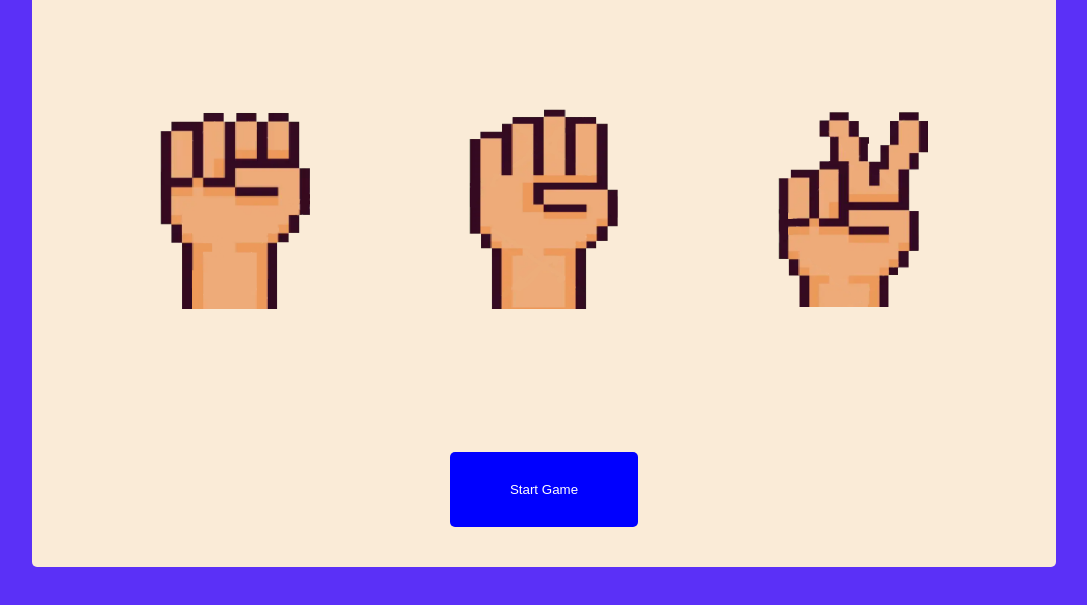
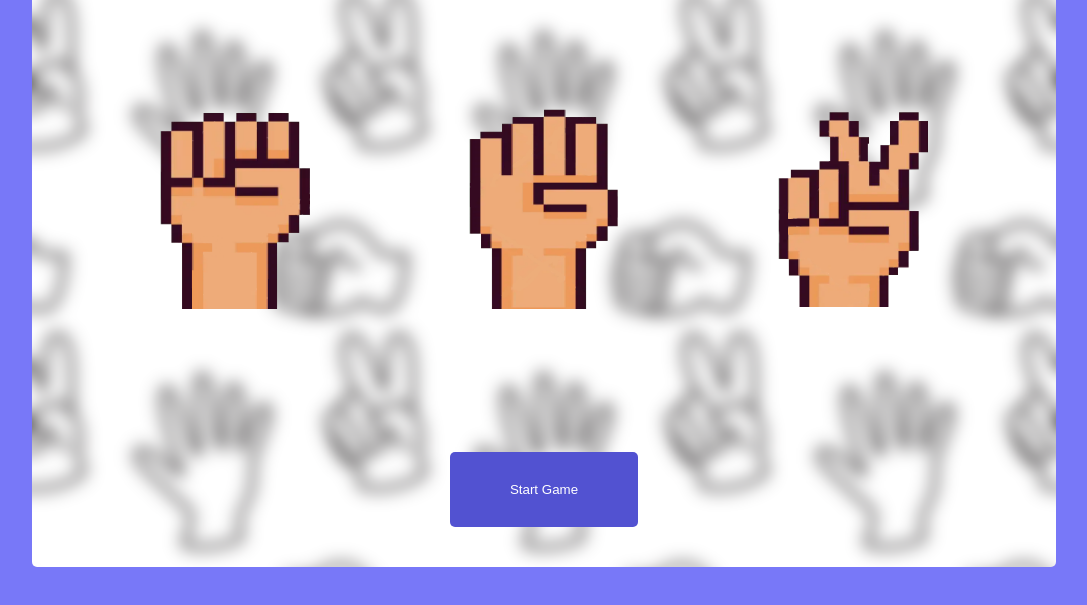
Before and after one commit to sshrxt/RockPaperScissors, a plain HTML site: page index.html in a window 1280 px wide. Shown: the part 153-758 px from the top of the page, without its empty margins (96-1183 px from the left). Drawn offline with Linux system fonts and the light colour scheme.

Commit message:
add background image

```diff
--- a/style.css
+++ b/style.css
@@ -5,15 +5,19 @@
 
 
 body {
-    background-color: rgb(91, 48, 247);
+    background-color: rgb(120, 120, 248);
     display: flex;
     justify-content: center;
     align-items: center;
     height: 100vh;
+
 }
 
 .container{
     background-color: antiquewhite;
+    background-repeat: no-repeat;
+    background-size: cover;
+    background-image: url(background.png);
     display: flex;
     flex-direction: column;
     justify-content: space-between;
@@ -56,7 +60,7 @@ body {
 }
 
 .start-button {
-    background-color: blue;
+    background-color: rgb(82, 82, 209);
     color: white;
     padding: 30px 60px;
     border: none;
```
Also changed, not shown: background.png (added).
